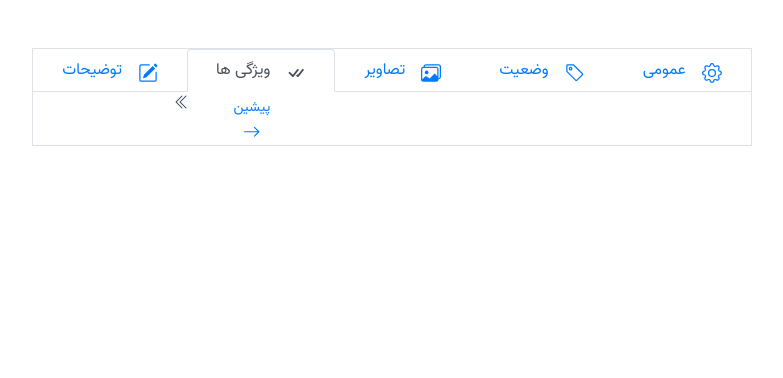
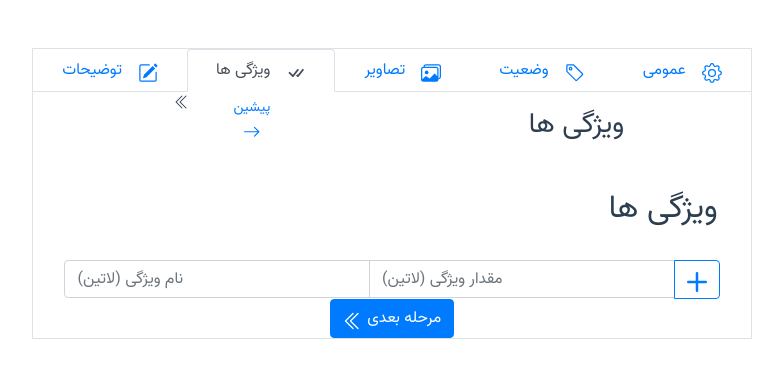
Before and after one commit to mikoloism/vueStoreDashboard, a Vue app: page /dashboard in a window 1280 px wide. Shown: the top 378 px of the page, without its empty margins (248-1031 px from the left). Built offline with nearby package versions, Linux system fonts and the light colour scheme.

Commit message:
use tab-header in the v-tab-view.vue inside v-tab.vue

```diff
--- a/src/components/tabs/v-tab.vue
+++ b/src/components/tabs/v-tab.vue
@@ -6,7 +6,7 @@
         <b-icon :icon="icon" />
       </span>
     </template>
-    <v-tab-view :component="component" />
+    <v-tab-view :header="title" :body="component" />
   </b-tab>
 </template>
 
```
